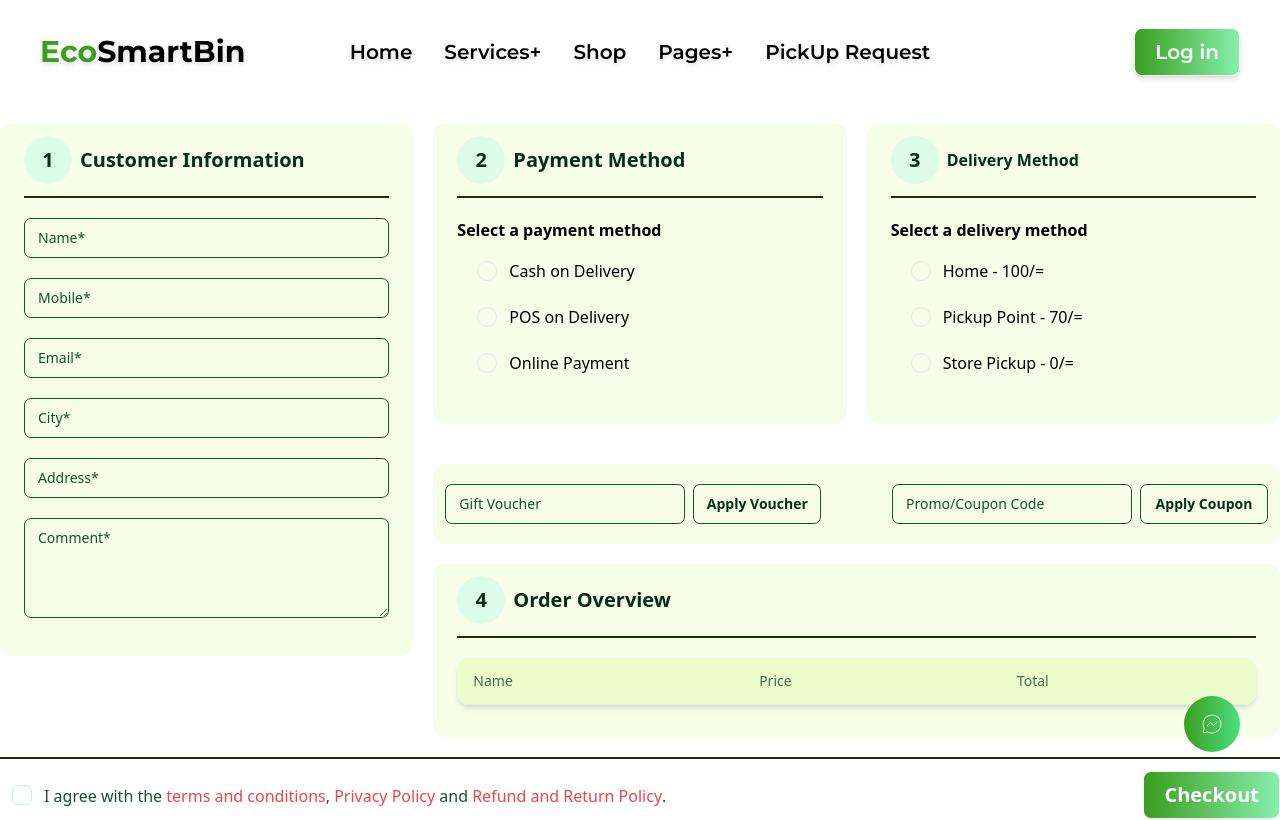
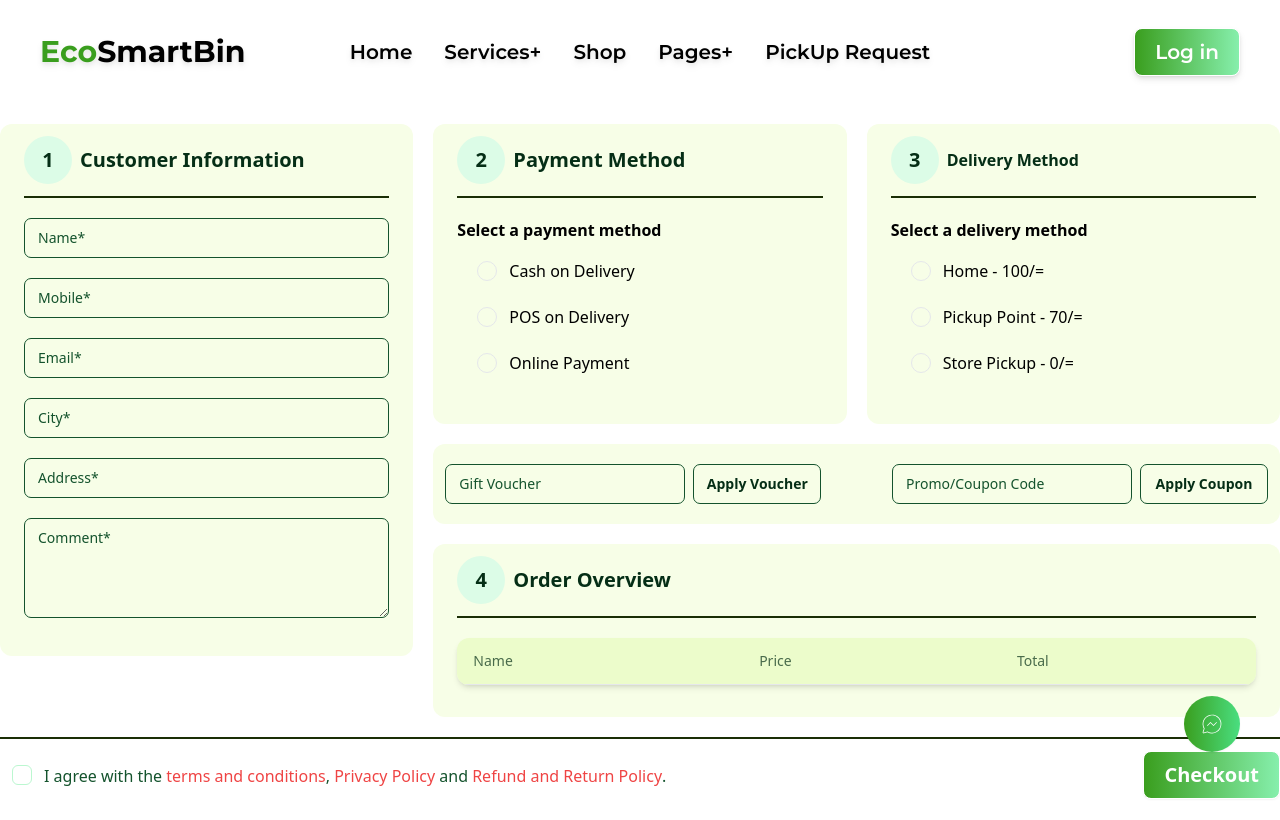
Before and after one commit to Raisul-24/EcoSmart-Bins-client-side, a React (Vite) app: page /checkout in a window 1280 px wide. Shown: the top 820 px of the page. Built offline with nearby package versions, Linux system fonts and the light colour scheme; no server answers; what react-chatbot-kit would draw is missing.

Commit message:
fix error

```diff
--- a/src/Components/Checkout/Checkout.jsx
+++ b/src/Components/Checkout/Checkout.jsx
@@ -29,7 +29,7 @@ const Checkout = () => {
             <Delivery />
           </div>
           {/* Additional section below Payment and Delivery */}
-          <div className="my-5">
+          <div className="mb-5">
             <Voucher></Voucher>
           </div>
           <div className="my-5">
--- a/src/Components/Checkout/Voucher.jsx
+++ b/src/Components/Checkout/Voucher.jsx
@@ -14,7 +14,7 @@ const Voucher = () => {
    };
    return (
       <div>
-         <div className="p-3 py-5 rounded-xl bg-lime-50 my-5">
+         <div className="p-3 py-5 rounded-xl bg-lime-50 mb-5">
 
 
             <form onSubmit={handleSubmit(onSubmit)}>
```
Also changed, not shown: 1 other file (tests, documents, lock files or other folders).
